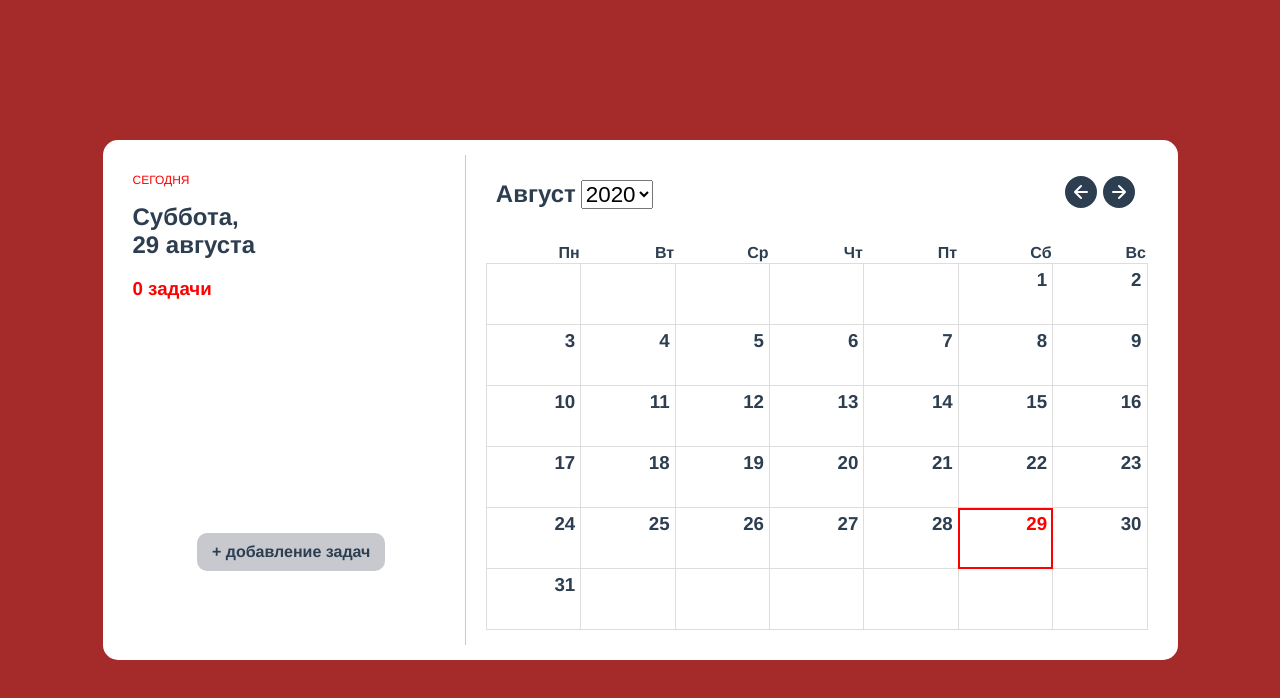
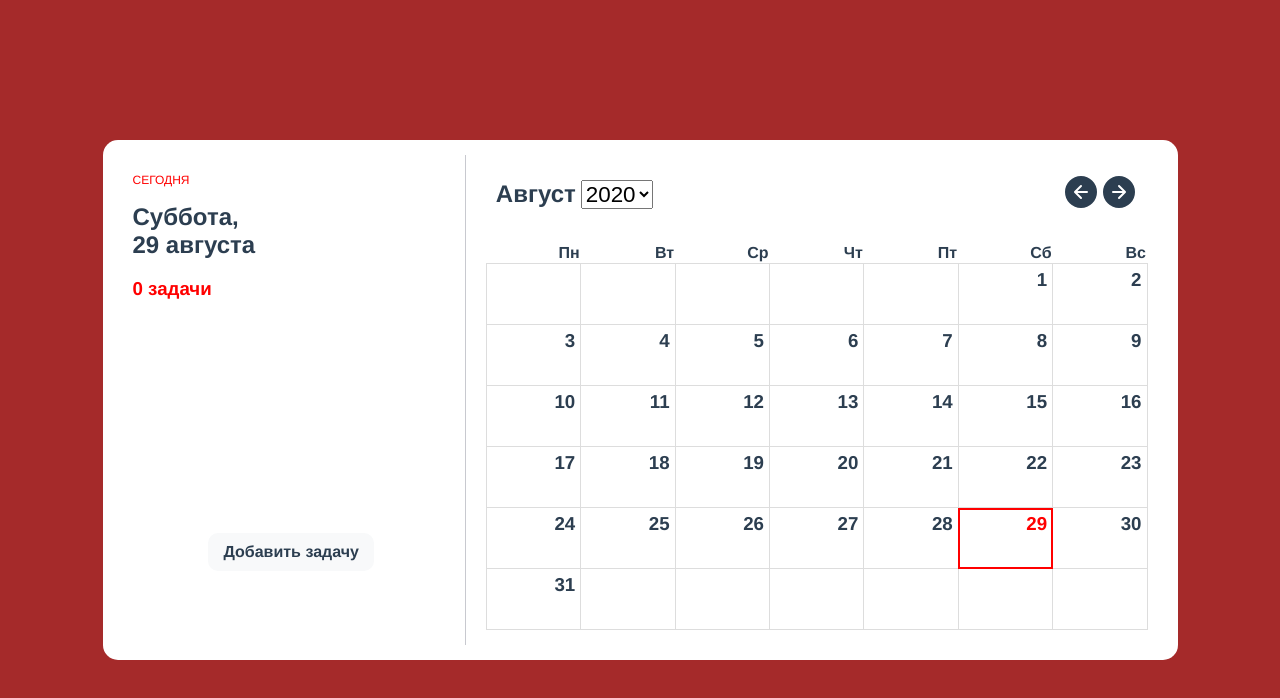
Before and after one commit to VLinar/vuetodo, a Vue app: page / in a window 1280 px wide. Both pictures are taken after a click on the button "Click to calendar". Shown: the top 698 px of the page. Built offline with nearby package versions, Linux system fonts and the light colour scheme.

Commit message:
add css for button

```diff
--- a/src/components/todo.vue
+++ b/src/components/todo.vue
@@ -2,11 +2,7 @@
     <div class="todo">
         <date />
         <todo />
-        <div class="addbutton">
-            <b>
-                + добавление задач
-            </b>
-        </div>
+        <div class="addbutton">Добавить задачу</div>
     </div>
 </template>
 
@@ -41,18 +37,23 @@
         padding-bottom: 25px;
         min-height: 230px;
     }
-    .addbutton {
-        text-align: center;
-    }
+
     .red{
         color: red;
     }
     .addbutton {
         padding: 10px 15px;
-        background: rgb(200, 201, 207);
+        background-color: #f8f9fa;
         width: fit-content;
         margin: auto;
         border-radius: 10px;
+        text-align: center;
+        font-weight: bold;
+        cursor: pointer;
+    }
+    .addbutton:hover {
+        /* background-color: rgb(200, 201, 207); */
+        background-color: #e2e6ea;
     }
     .pagination{
         text-align: center;
```
